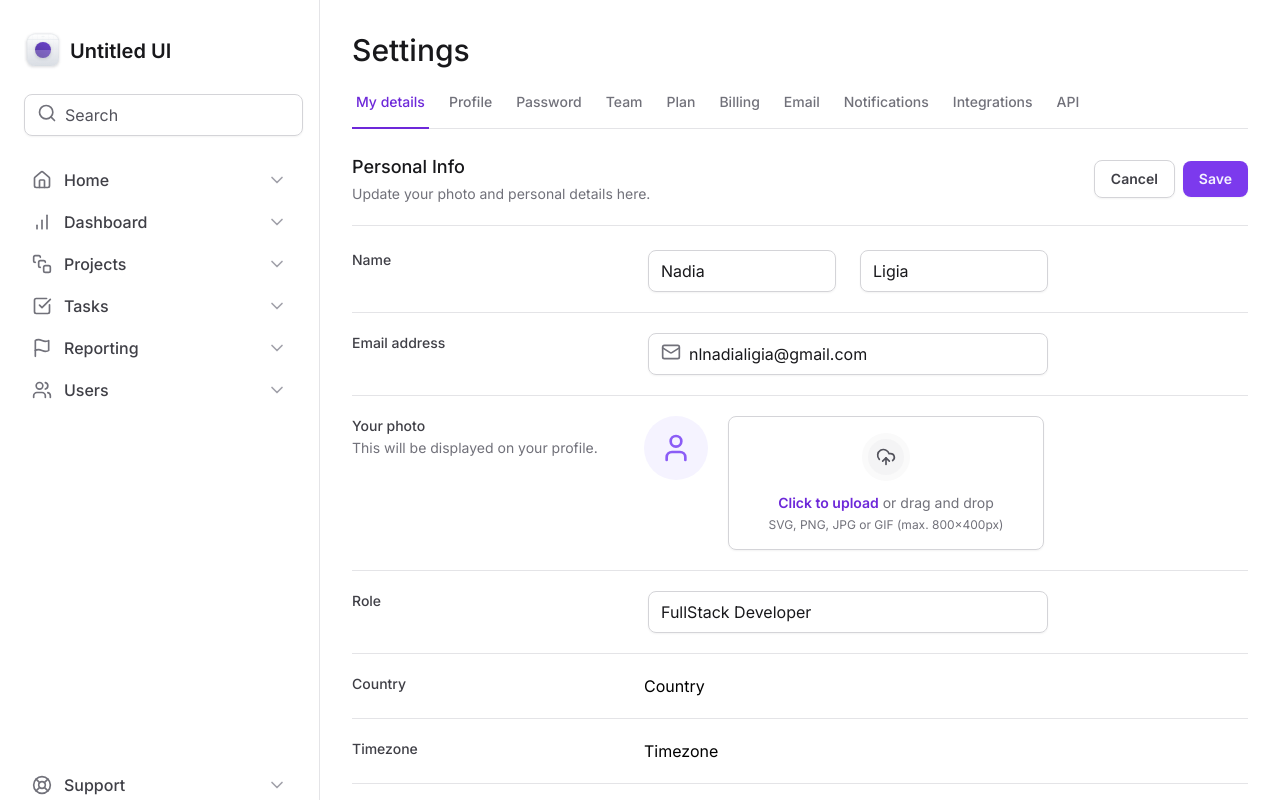
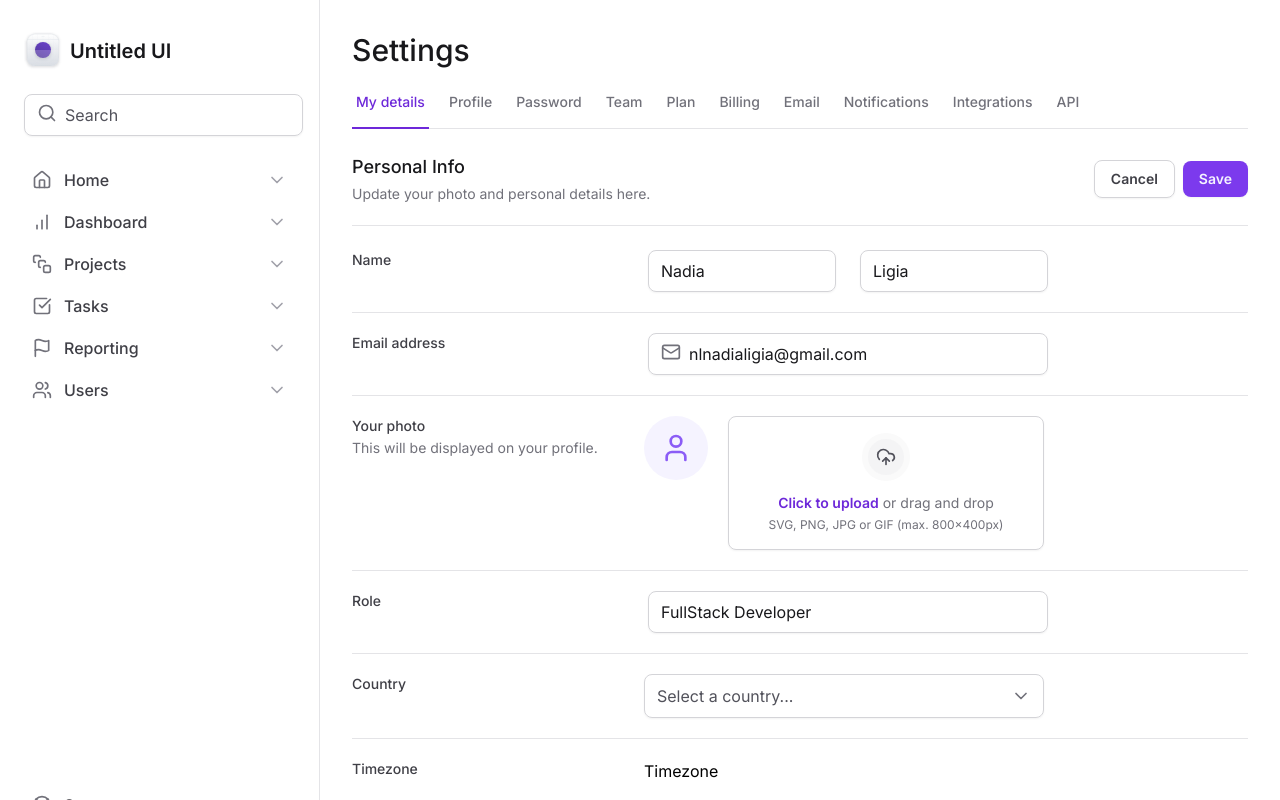
Before and after one commit to nlnadialigia/tailwind-next, a Next.js app: page / in a window 1280 px wide. Shown: the top 800 px of the page. Built offline with nearby package versions, Linux system fonts and the light colour scheme.

Commit message:
criando select de país

```diff
--- a/package.json
+++ b/package.json
@@ -9,6 +9,7 @@
     "lint": "next lint"
   },
   "dependencies": {
+    "@radix-ui/react-select": "^2.1.2",
     "@radix-ui/react-tabs": "^1.1.1",
     "framer-motion": "12.0.0-alpha.0",
     "lucide-react": "^0.454.0",
--- a/src/app/page.tsx
+++ b/src/app/page.tsx
@@ -1,6 +1,7 @@
 import * as Input from '@/src/components/Input'
 import { Mail } from 'lucide-react'
 import * as FileInput from '../components/Form/FileInput'
+import { Select } from '../components/Form/Select'
 import { SettingsTabs } from '../components/SettingsTabs'
 
 export default function Home() {
@@ -124,7 +125,7 @@ export default function Home() {
             >
               Country
             </label>
-            <div>Country</div>
+            <Select />
           </div>
 
           <div className="grid grid-cols-form gap-3 pt-5">
--- /dev/null
+++ b/src/components/Form/Select.tsx
@@ -0,0 +1,45 @@
+'use client'
+
+import * as SelectPrimitive from '@radix-ui/react-select'
+import { Check, ChevronDown } from 'lucide-react'
+
+export function Select() {
+  return (
+    <SelectPrimitive.Root>
+      <SelectPrimitive.Trigger className="flex h-11 w-full items-center justify-between gap-2 rounded-lg border border-zinc-300 px-3 py-2 shadow-sm data-[placeholder]:text-zinc-600">
+        <SelectPrimitive.Value
+          className="text-black"
+          placeholder="Select a country..."
+        />
+        <SelectPrimitive.Icon className="text-zinc-500">
+          <ChevronDown className="h-5 w-5" />
+        </SelectPrimitive.Icon>
+      </SelectPrimitive.Trigger>
+
+      <SelectPrimitive.Portal>
+        <SelectPrimitive.Content
+          side="bottom"
+          position="popper"
+          sideOffset={8}
+          className="z-10 w-[--radix-select-trigger-width] overflow-hidden rounded-lg border border-zinc-200 bg-white shadow-md"
+        >
+          <SelectPrimitive.ScrollUpButton />
+          <SelectPrimitive.Viewport>
+            <SelectPrimitive.Item
+              value="BR"
+              className="flex items-center justify-between gap-2 px-3 py-2.5 outline-none data-[highlighted]:bg-violet-50"
+            >
+              <SelectPrimitive.ItemText className="text-black">
+                Brasil
+              </SelectPrimitive.ItemText>
+              <SelectPrimitive.ItemIndicator>
+                <Check className="h-4 w-4 text-violet-500" />
+              </SelectPrimitive.ItemIndicator>
+            </SelectPrimitive.Item>
+          </SelectPrimitive.Viewport>
+          <SelectPrimitive.ScrollDownButton />
+        </SelectPrimitive.Content>
+      </SelectPrimitive.Portal>
+    </SelectPrimitive.Root>
+  )
+}
```
Also changed, not shown: 1 other file (tests, documents, lock files or other folders).
